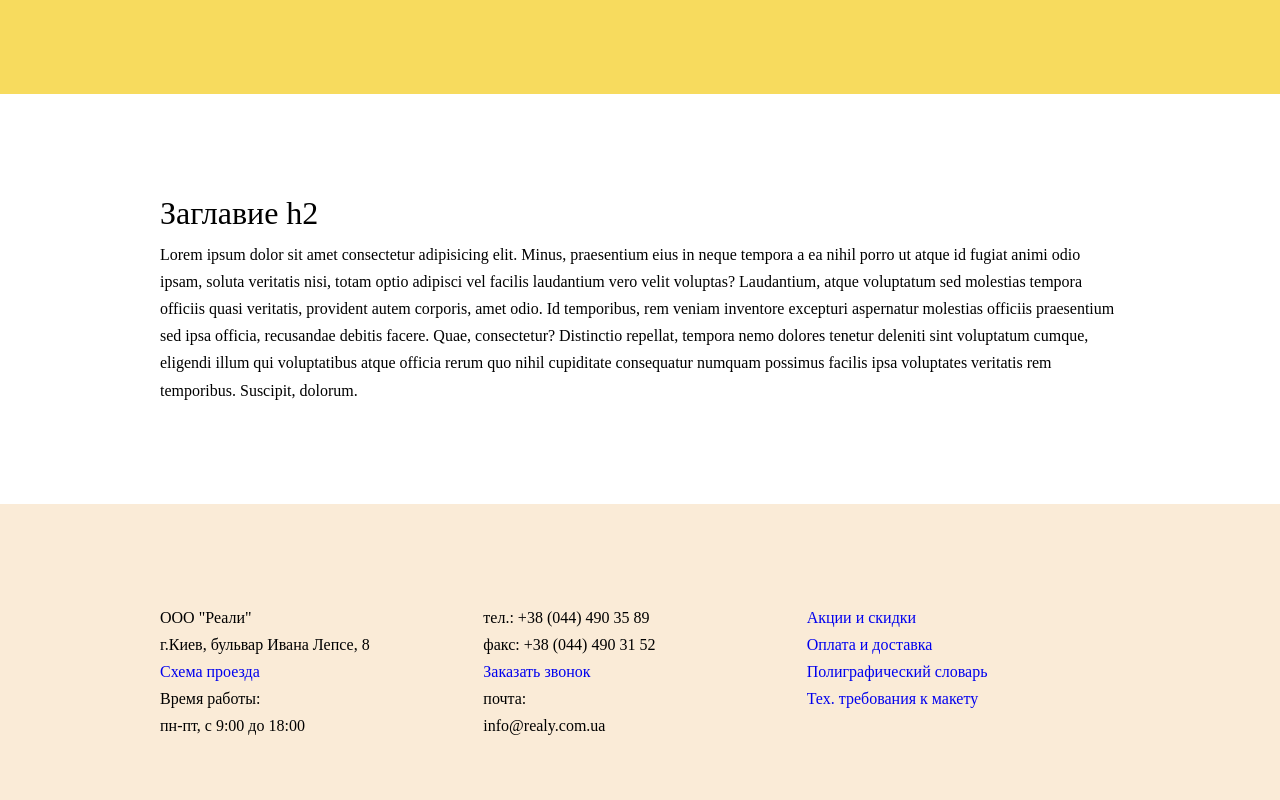
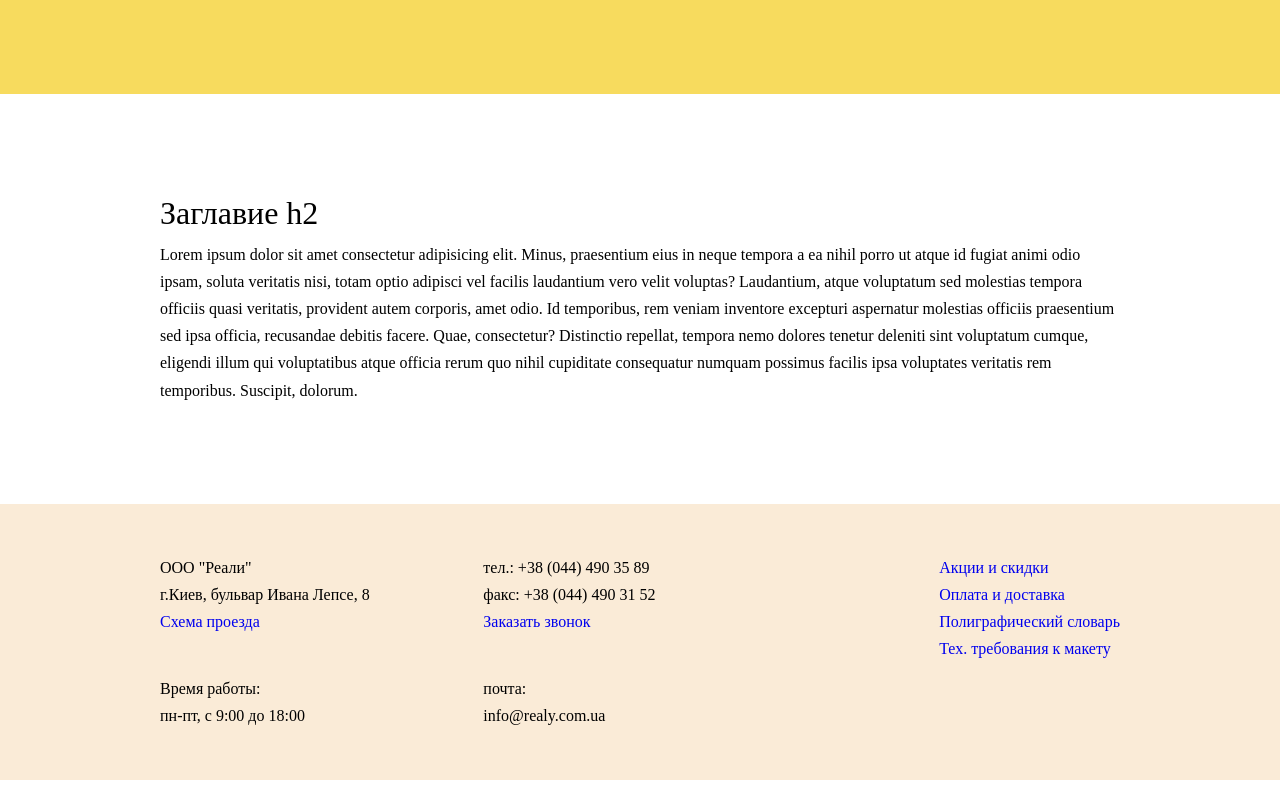
Before and after one commit to Shendrik/realy.loc, a plain HTML site: page src/index.html in a window 1280 px wide. Shown: the part 2710-3510 px from the top of the page. Drawn offline with Linux system fonts and the light colour scheme.

Commit message:
completed footer

```diff
--- a/src/index.html
+++ b/src/index.html
@@ -217,16 +217,19 @@
         <footer class="footer-bkg">
           <div class="wrapper">
             <div class="footer-list">
+
               <div>
                 <p>OOO "Реали" <br>г.Киев, бульвар Ивана Лепсе, 8 <br><a href="#">Cхема проезда</a></p>
                 <p>Время работы: <br>пн-пт, с 9:00 до 18:00</p>
               </div>
-            <div>
+
+              <div class="footer-contacts">
                 <p>тел.: +38 (044) 490 35 89 <br>факс: +38 (044) 490 31 52 <br><a href="#">Заказать звонок</a></p>
                 <p>почта: <br>info@realy.com.ua</p>
               </div>
-            <div>
-              <ul class="footer-link">
+
+              <div class="footer-link">
+                <ul>
                   <li><a href="#">Акции и скидки</a></li>
                   <li><a href="#">Оплата и доставка</a></li>
                   <li><a href="#">Полиграфический словарь</a></li>
--- a/src/precss/styles.less
+++ b/src/precss/styles.less
@@ -181,29 +181,52 @@ section {
     padding: 50px 0;
     background-color: antiquewhite;
 
+
+
+
 }
 
 .footer-list {
     .row-flex();
-    margin-top: 50px;
 }
 
-.footer-list div {
-    margin-bottom: 10px;
-    .col();
-    .size(8);
-    .size-md(8);
-    .size-xs(12);
-    .size-xxs(24);
-}
+.footer-list {
 
-.footer-list div ul {
+    div {
+
+        .col();
+        .size(8);
+        .size-md(8);
+        .size-xs(12);
+        .size-xxs(24);
+        display: flex;
+        flex-direction: column;
+        // margin: auto;
+        justify-self: flex-end;
+
+        p:first-child {
+            padding: 0 0 40px 0;
+        }
+    }
 
 }
 
+
 .footer-link {
-    // text-align: right;
+    display: flex;
+
+
+    ul {
+        margin: 0 0 0 auto;
+        .xs-block ({
+            padding: 40px 0 0 0;
+            margin: 0 0 0 0;
+        })
+
+    }
 }
+
+
 
 
 // .top-contacts {
```
Also changed, not shown: src/css/styles.css, 1 other file. Lines whose indentation alone changed are shown as unchanged.
